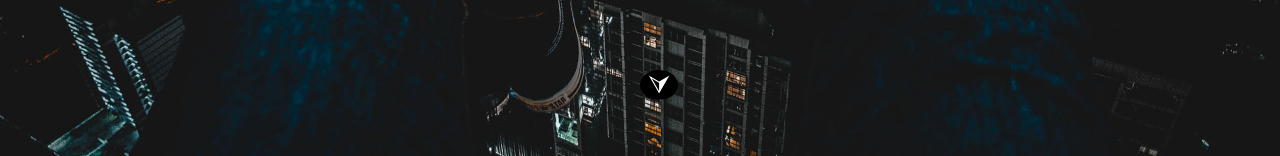
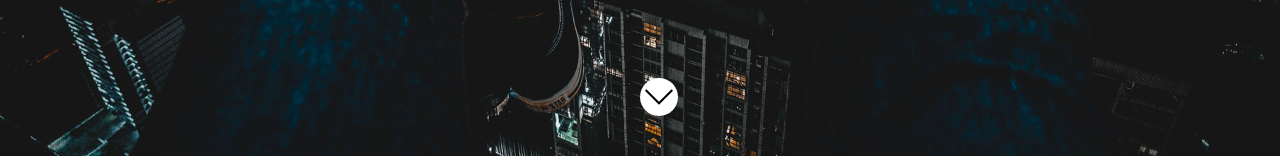
Before and after one commit to nitishjha6519/moviehomepage, a plain HTML site: page index.html in a window 1280 px wide. Shown: the part 644-800 px from the top of the page. Drawn offline with Linux system fonts and the light colour scheme.

Commit message:
chevron-down.svg added

```diff
--- a/index.html
+++ b/index.html
@@ -28,7 +28,7 @@
 
 
 <div class="arrow">
-	⮛
+	<img src="images/chevron-down.svg" alt="">
 </div>
 
  </div>
--- a/styles.css
+++ b/styles.css
@@ -61,14 +61,16 @@ span{
 }
 
 .arrow{
+	width: 3vw;
+	height: 3vw;
+	background-color: white;
 	position: absolute;
-	bottom: 7%;
-	left: 50%;
-	font-size: 2vw;
+	bottom: 5%;
+	left : 50%;
 	border-radius: 50%;
-		background-color: black;
-		width: 3vw;
-		display: flex;
-		justify-content: center;
+	padding: 5px;
+
+
+
 
 }
```
Also changed, not shown: images/chevron-down.svg (added).
